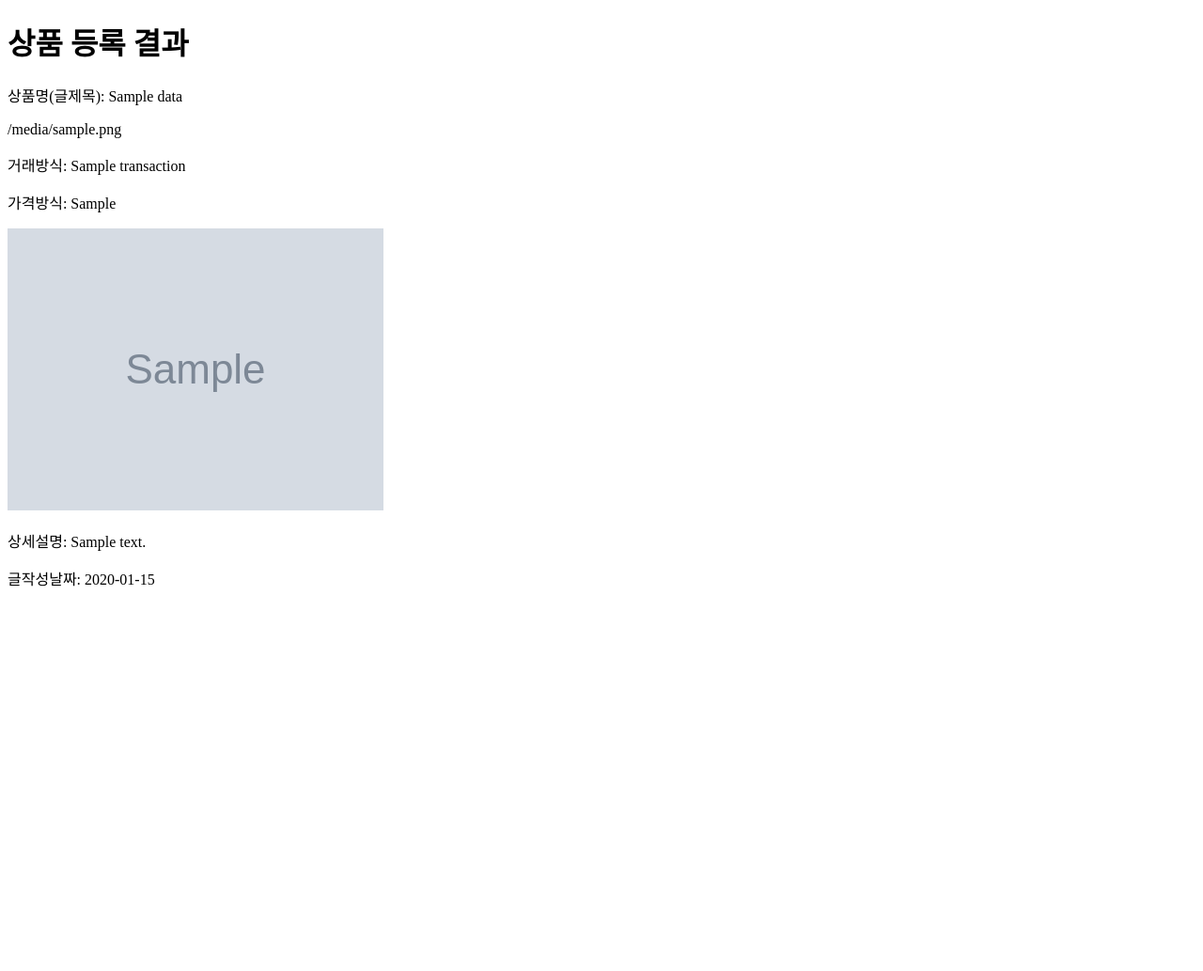
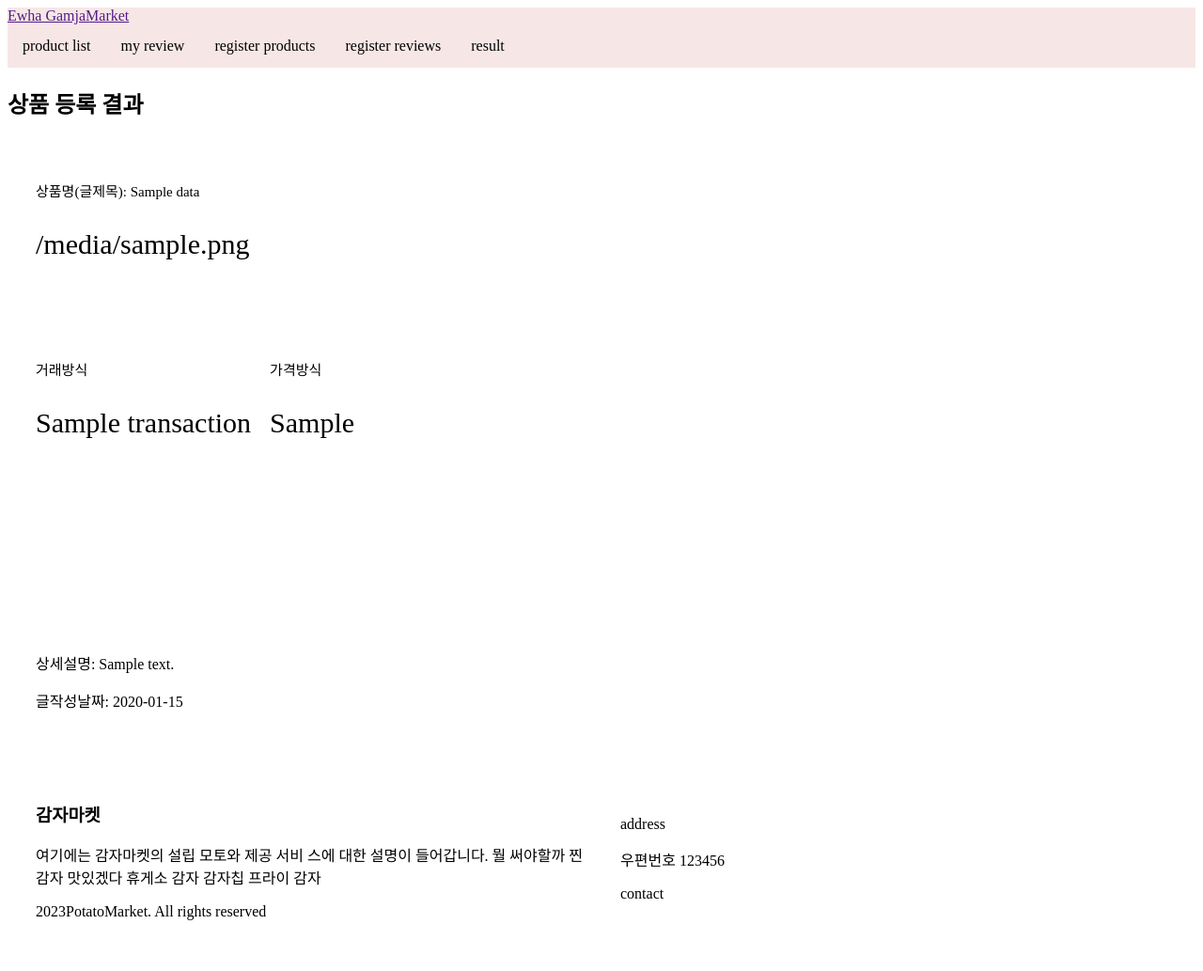
Before and after one commit to m2nsp/flask_project2023, a Flask app: template templates/productSubmitResult.html in a window 1280 px wide. Shown: the whole page at 94% size. Before the commit the page ends 624 px from the top, so only its background shows below. Run offline with Flask 3, Linux system fonts and the light colour scheme; the template is opened without the code that fills it: most values are stand-ins (such as "Sample title", 1, 10 or a date in 2020); grey boxes marked "Sample" are stand-in pictures.

Commit message:
Update productSubmitResult.html

```diff
--- a/templates/productSubmitResult.html
+++ b/templates/productSubmitResult.html
@@ -2,33 +2,143 @@
 <html>
 <head>
     <title>상품 등록 결과</title>
+    <style>
+        ul{
+            list-style-type: None;
+            margin: 0;
+            padding:0;
+            overflow: hidden;
+            background-color: #F6E7E6;
+        }
+        li{
+            float: left;
+        }
+        li a{
+            display: block;
+            color: black;
+            text-align: center;
+            padding: 14px 16px;
+            text-decoration: None;
+        }
+        li a:hover:not(.active) {
+            background-color: #111;
+        }
+
+        .active{
+            background-color: #F6E7E6;
+        }
+
+        .navbar {
+            background-color: #F6E7E6;
+            margin: 0; /* 이 부분을 추가하여 margin을 0으로 설정합니다 */
+            padding: 0;
+
+        }
+
+        footer {
+            display: flex;
+            justify-content: space-between; /* 왼쪽과 오른쪽을 공간을 균등하게 배치 */
+            align-items: center; /* 아이템을 수직 가운데 정렬 */
+            padding: 10px; /* 내용 주위에 간격 추가 */
+            background-color: white;
+        }
+
+        .text-section {
+            flex: 1; /* 공간을 남은 공간에 맞게 분배 */
+            margin: 20px; /* 여백 추가 */
+        }
+
+        .contents-of-purchase{
+            padding: 30px;
+
+        }
+
+        .transaction, .price-method {
+            margin-right: 20px; /* 간격을 조절할 수 있는 값으로 설정 */
+        }
+
+    </style>
 </head>
 <body>
-    <h1>상품 등록 결과</h1>
 
-    <p>상품명(글제목): {{ data['product-title'] }}</p>
-    <p>
-        {{ data['file'] }}</p>
-    </p>
-    <p>거래방식: {{ data['transaction'] }}</p>
-    <p>가격방식: {{ data['price-method'] }}</p>
+    <nav class="navbar">
+        <div class="navbar_logo">
+            <a href="">Ewha GamjaMarket</a>
+        </div>
+        <ul class="navbar__menu">
+            <li><a href="/productList">product list</a></li>
+            <li><a href="/myReview">my review</a></li>
+            <li><a href="/productRegister">register products</a></li>
+            <li><a href="/reviewRegister">register reviews</a></li>
+            <li><a href="/productSubmitResult">result</a></li>
+        </ul>
+        <a href="#" class="navbar__toggleBtn">
+            <i class="fas fa-bars"></i>
+        </a>
+    </nav>
 
-    {% if data['price-method'] == "일반거래" %}
-        <p>판매가: {{ data['normal-price'] }}</p>
-    {% endif %}
 
-    <p>
-        <img src="{{img_path}}"/>
-    </p>
+    <h2>상품 등록 결과</h2>
 
-    {% if data['price-method'] == "경매" %}
-        <p>경매마감일: {{ data['auction-end-time'] }}</p>
-        <p>최저낙찰가: {{ data['auction-min-bid'] }}</p>
-        <p>최고낙찰가: {{ data['auction-max-bid'] }}</p>
-    {% endif %}
+    <div class="contents-of-purchase">
+        <p style="font-size: 15px;">상품명(글제목): {{ data['product-title'] }}</p>
+        <p style="font-size: 30px;">
+            {{ data['file'] }}</p>
+        </p>
+    </div>
 
-    <p>상세설명: {{ data['product-description'] }}</p>
-    <p>글작성날짜: {{ data['post-date'] }}</p>
+    <div class="contents-of-purchase" style="display: inline-flex;">
+        <div class="transaction">
+            <p style="font-size: 15px;">거래방식</p>
+            <p style="font-size: 30px;">      {{ data['transaction'] }}</p>
+        </div>
+        <div class="price-method">
+            <p style="font-size: 15px;">가격방식<p>
+            <p style="font-size: 30px;">      {{ data['price-method'] }}</p>
+        </div>
+    </div>
 
+
+    <div class="contents-of-purchase">
+        {% if data['price-method'] == "일반거래" %}
+        <p style="font-size: 15px;">판매가</p>
+        <p style="font-size: 30px;"> {{ data['normal-price'] }}</p>
+        {% endif %}
+    </div>
+
+    <div class="contents-of-purchase">
+        {% if data['price-method'] == "경매" %}
+        <p style="font-size: 15px;">경매마감일</p>
+        <p style="font-size: 30px;"> {{ data['auction-end-time'] }}</p>
+        <p style="font-size: 15px;">최저낙찰가</p>
+        <p style="font-size: 30px;" >{{ data['auction-min-bid'] }}</p>
+        <p style="font-size: 15px;">최고낙찰가</p>
+        <p style="font-size: 30px;">{{ data['auction-max-bid'] }}</p>
+        {% endif %}
+    </div>
+
+    <div class="contents-of-purchase">
+        <p>상세설명: {{ data['product-description'] }}</p>
+        <p>글작성날짜: {{ data['post-date'] }}</p>
+
+    </div>
+
+    <footer>
+        <div class="text-section">
+            <p><h3>감자마켓</h3></p>
+            <p>여기에는 감자마켓의 설립 모토와 제공 서비
+                스에 대한 설명이 들어갑니다. 뭘 써야할까
+                찐감자 맛있겠다 휴게소 감자 감자칩 프라이
+                감자
+            </p>
+
+            <p>2023PotatoMarket. All rights reserved</p>
+        </div>
+        <div class="text-section">
+            <p>address</p>
+            <p> 우편번호 123456</p>
+            <p>contact</p>
+        </div>
+    </footer>
 </body>
 </html>
```
